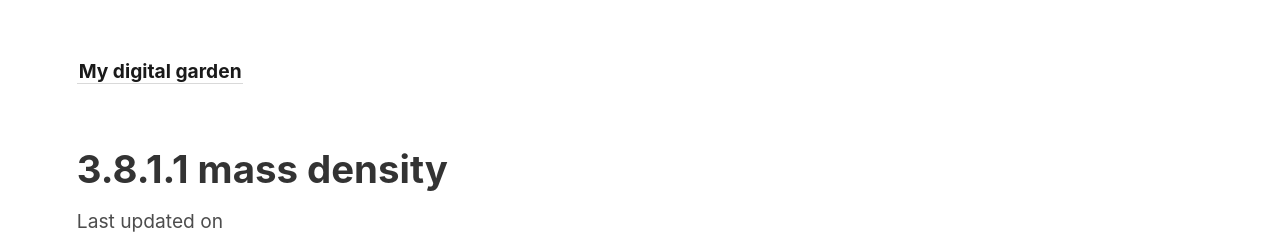
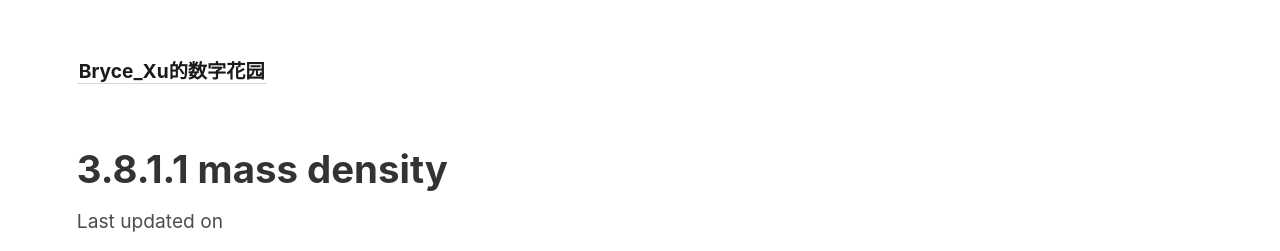
Before and after one commit to zuiyu666/-, a Jekyll site: the page built from _notes/A_UDEC用户手册中文/A_USER’S GUIDE/3.8.1.1 Mass Density.md, in a window 1280 px wide. Shown: the top 251 px of the page. Built offline with Jekyll 4.4.1, drawn with Linux system fonts in a browser that asks for light colours.

Commit message:
Update _config.yml

```diff
--- a/_config.yml
+++ b/_config.yml
@@ -1,4 +1,4 @@
-title:               My digital garden
+title:               Bryce_Xu的数字花园
 include:             ['_pages']
 exclude:             ['_includes/notes_graph.json']
 # You may need to change the base URL depending on your deploy configuration.
```
